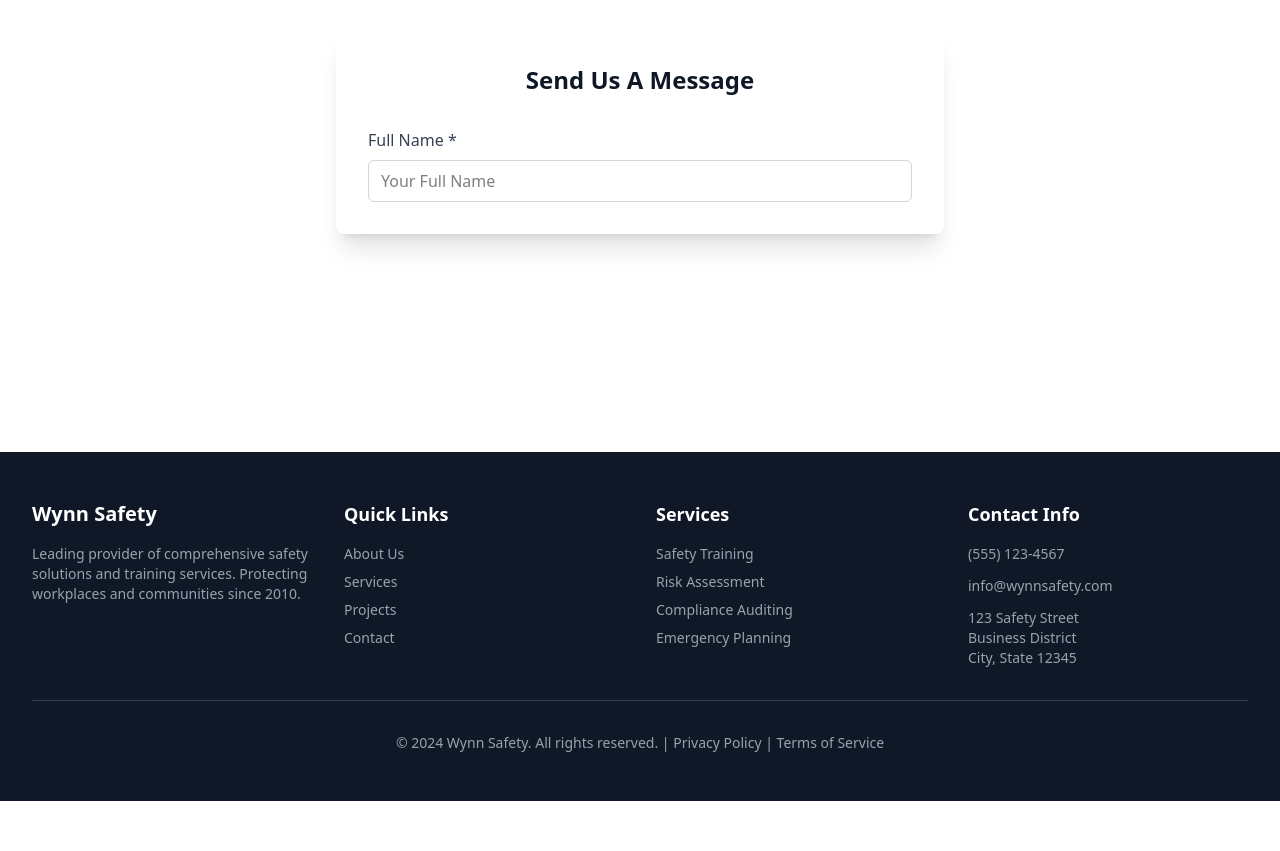
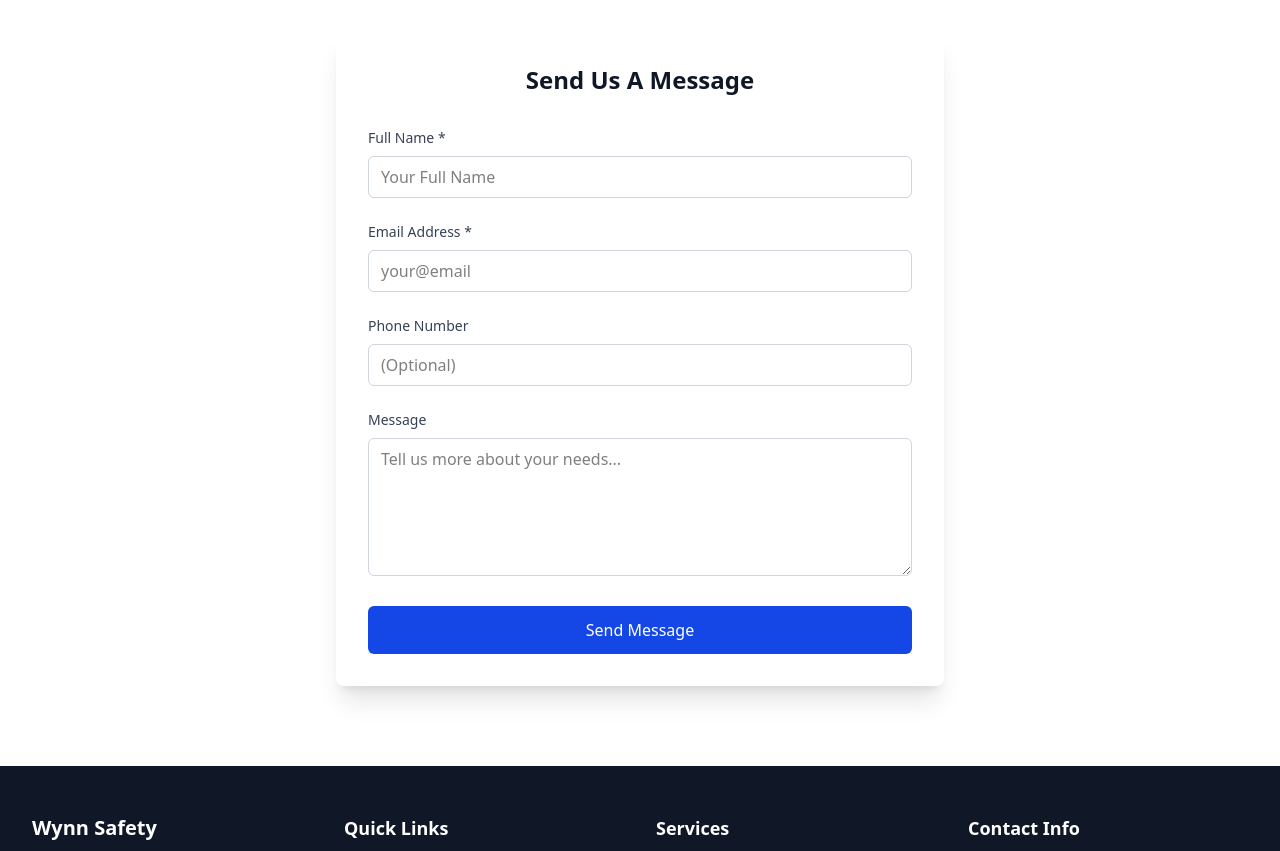
Before and after one commit to sanketm-hub/Next-js, a Next.js app: page /contact in a window 1280 px wide. Shown: the part 420-1271 px from the top of the page. Before the commit the page ends 1221 px from the top, so only its background shows below. Built offline with nearby package versions, Linux system fonts and the light colour scheme.

Commit message:
Completed the form design

```diff
--- a/app/contact/page.tsx
+++ b/app/contact/page.tsx
@@ -35,7 +35,7 @@ export default function Contact() {
                         </h2>
                         <form onSubmit={handleSubmit} className='space-y-6'>
                             <div>
-                                <label className='block txt-sm font-medium text-gray-700 mb-2'>
+                                <label className='block text-sm font-medium text-gray-700 mb-2'>
                                     Full Name *
                                 </label>
                                 <input type="text" value={formData.name}
@@ -45,6 +45,46 @@ export default function Contact() {
                                     placeholder="Your Full Name"
                                 />
                             </div>
+                            <div>
+                                <label className='block text-sm font-medium text-gray-700 mb-2'>
+                                    Email Address *
+                                </label>
+                                <input type="email"
+                                    value={formData.email}
+                                    onChange={(e) => handleChange('email', e.target.value)}
+                                    required
+                                    className='w-full px-3 py-2 border border-gray-300 rounded-md focus:outline-none focus:ring-2 focus:ring-blue-500 focus:border-transparent'
+                                    placeholder='your@email'
+                                />
+                            </div>
+                            <div>
+                                <label className='block text-sm font-medium text-gray-700 mb-2'>
+                                    Phone Number
+                                </label>
+                                <input type="tel"
+                                    value={formData.phone}
+                                    onChange={(e) => handleChange('phone', e.target.value)}
+                                    className='w-full px-3 py-2 border border-gray-300 rounded-md focus:outline-none focus:ring-2 focus:ring-blue-500 focus:border-transparent'
+                                    placeholder='(Optional)'
+                                />
+                            </div>
+                            <div>
+                                <label className='block text-sm font-medium text-gray-700 mb-2'>
+                                    Message
+                                </label>
+                                <textarea
+                                    value={formData.message}
+                                    onChange={(e) => handleChange('message', e.target.value)}
+                                    rows={5}
+                                    className='w-full px-3 py-2 border border-gray-300 rounded-md focus:outline-none focus:ring-2 focus:ring-blue-500 focus:border-transparent'
+                                    placeholder='Tell us more about your needs...'
+                                />
+                            </div>
+                            <button type='submit'
+                                className="w-full bg-blue-700 hover:bg-blue-800 text-white font-medium py-3 px-6 rounded-md transition-colors duration-200"
+                            >
+                                Send Message
+                            </button>
                         </form>
                     </div>
                 </div>
```
